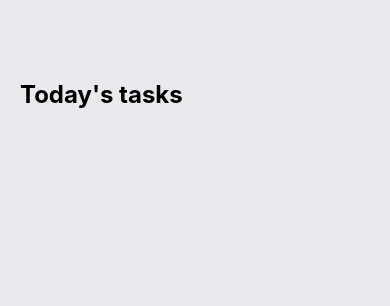
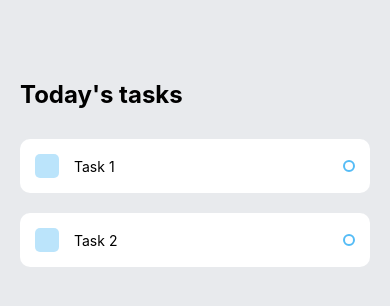
Before and after one commit to ArthurCottey/TodoApp, a React Native app: screen / in a window 390 px wide. Shown: the top 306 px of the page. Built offline with nearby package versions, Linux system fonts and the light colour scheme.

Commit message:
Add Task component

```diff
--- a/App.js
+++ b/App.js
@@ -1,12 +1,16 @@
 import { StatusBar } from 'expo-status-bar';
 import { StyleSheet, Text, View } from 'react-native';
+import Task from './components/Task';
 
 export default function App() {
   return (
     <View style={styles.container}>
       <View style={styles.tasksWrapper}>
         <Text style={styles.sectionTitle}>Today's tasks</Text>
-        <View style={styles.items}></View>
+        <View style={styles.items}>
+          <Task text={'Task 1'} />
+          <Task text={'Task 2'} />
+        </View>
       </View>
     </View>
   );
@@ -26,6 +30,6 @@
     fontWeight: 'Bold'
   },
   items: {
-
+    marginTop: 30
   }
 });
--- /dev/null
+++ b/components/Task.js
@@ -0,0 +1,53 @@
+import React from 'react';
+import { View, Text, StyleSheet, TouchableOpacity } from "react-native";
+
+const Task = (props) => {
+  return (
+      <View style={styles.item}>
+          <View style={styles.itemLeft}>
+            <View style={styles.square}></View>
+              <Text style={styles.itemText}>{props.text}</Text>
+          </View>
+          <View style={styles.circular}>
+
+          </View>
+      </View>
+  )
+}
+
+const styles = StyleSheet.create({
+    item: {
+        backgroundColor: '#fff',
+        padding: 15,
+        borderRadius: 10,
+        flexDirection: 'row',
+        alignItems: 'center',
+        justifyContent: 'space-between',
+        marginBottom: 20
+    },
+    itemLeft: {
+        flexDirection: 'row',
+        alignItems: 'center',
+        flexWrap: 'wrap'
+    },
+    square: {
+        width: 24,
+        height: 24,
+        backgroundColor: '#55BCF6',
+        opacity: 0.4,
+        borderRadius: 5,
+        marginRight: 15
+    },
+    itemText: {
+        maxWidth: '80%'
+    },
+    circular: {
+        width: 12,
+        height: 12,
+        borderColor: '#55BCF6',
+        borderWidth: 2,
+        borderRadius: 12
+    }
+});
+
+export default Task;
```
